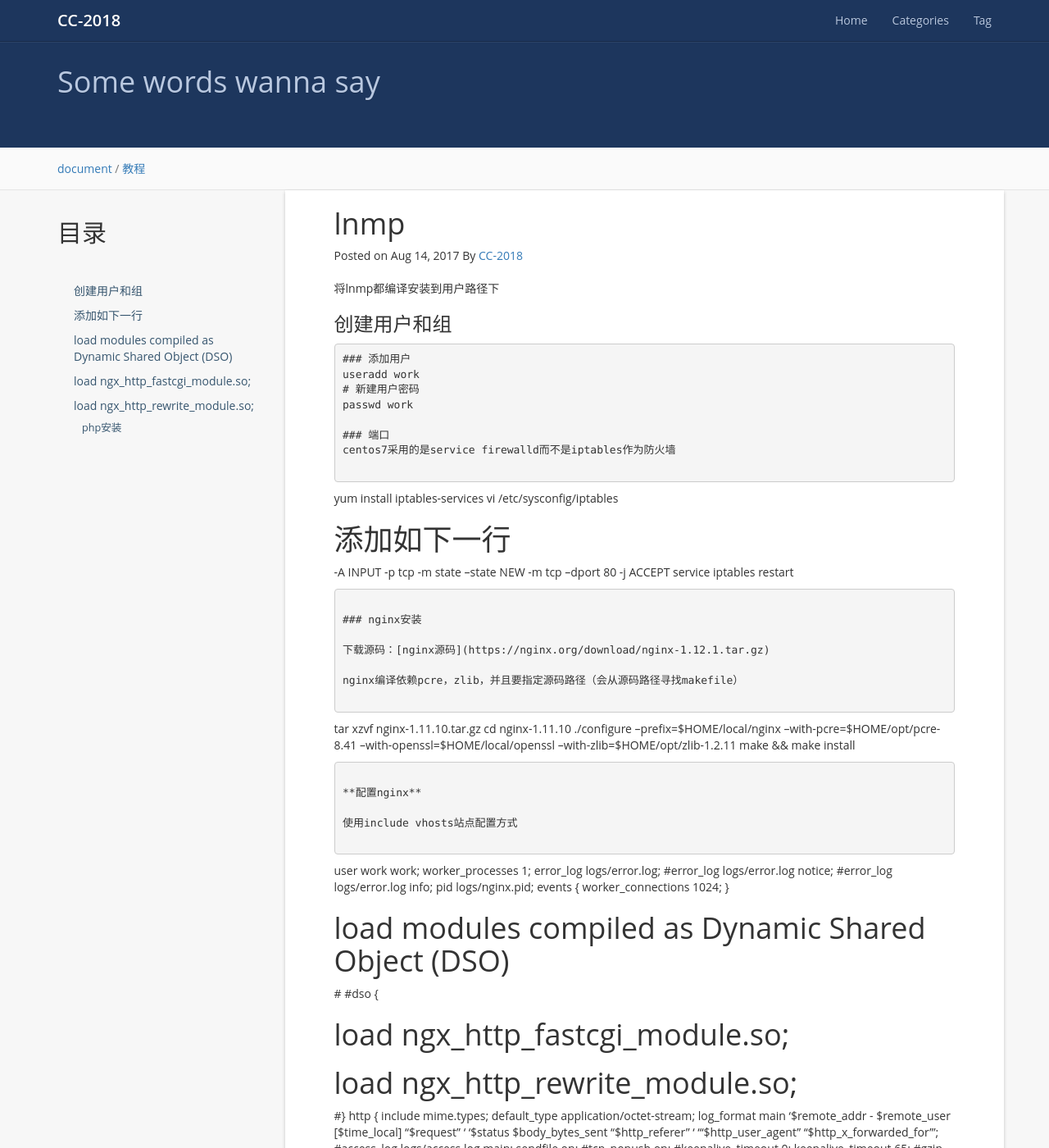
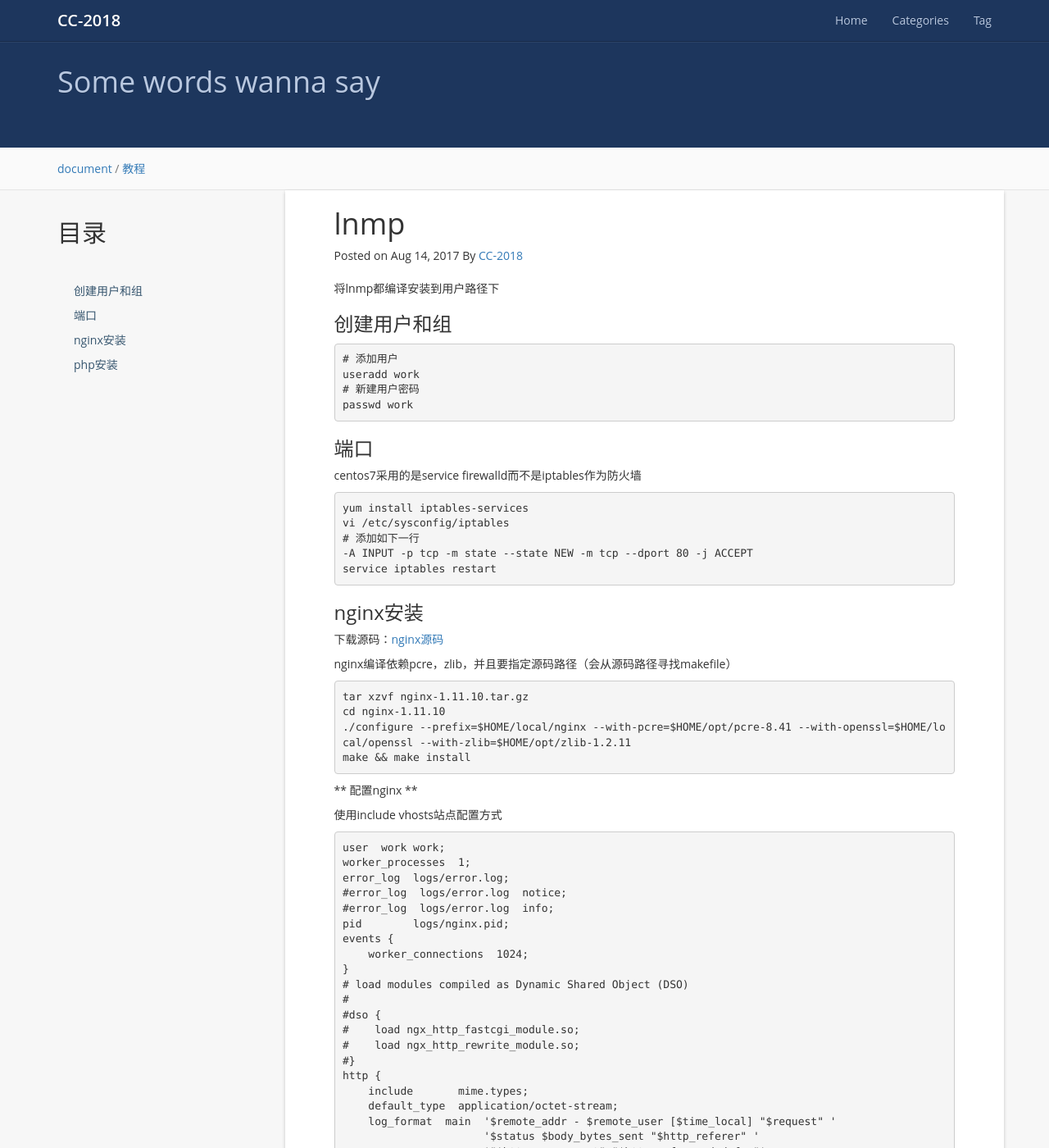
Before and after one commit to cc2018/blog, a Jekyll site: the page built from _posts/document/2017-08-14-lnmp.md, in a window 1280 px wide and 1400 px high. Shown: the whole window at 82% size. Built offline with Jekyll 4.4.1, drawn with Linux system fonts in a browser that asks for light colours; comment, search, counter and statistics services are not loaded; some of the changed text lies outside the part shown.

Commit message:
pro name

````diff
--- a/_posts/document/2017-08-14-lnmp.md
+++ b/_posts/document/2017-08-14-lnmp.md
@@ -15,12 +15,14 @@
 ### 创建用户和组
 
 ```
-### 添加用户
+# 添加用户
 useradd work
 # 新建用户密码
 passwd work
+```
 
 ### 端口
+
 centos7采用的是service firewalld而不是iptables作为防火墙
 
 ```
@@ -44,7 +46,7 @@
 make && make install
 ```
 
-**配置nginx**
+** 配置nginx **
 
 使用include vhosts站点配置方式
 
--- a/static/css/common.css
+++ b/static/css/common.css
@@ -22,6 +22,7 @@
 .docs-header {
     text-shadow: rgba(0, 0, 0, 0.14902) 0px 1px 0px;
     padding: 60px 15px 50px;
+    display: none;
 }
 .docs-header,
 .docs-home {
@@ -34,6 +35,9 @@
     margin-left: -15px;
 }
 @media (min-width: 768px) {
+    .docs-header {
+        display: block;
+    }
     .docs-header .desc {
         margin-right: 0;
         margin-left: 0;
@@ -149,3 +153,15 @@
         margin-top: 60px;
     }
 }
+.post-content img {
+    max-width: 100%;
+}
+@media (max-width: 768px) {
+    h1 {
+        font-size: 30px;
+    }
+    .post-content p {
+        line-height: 1.8;
+        font-size: 16px;
+    }
+}
````
